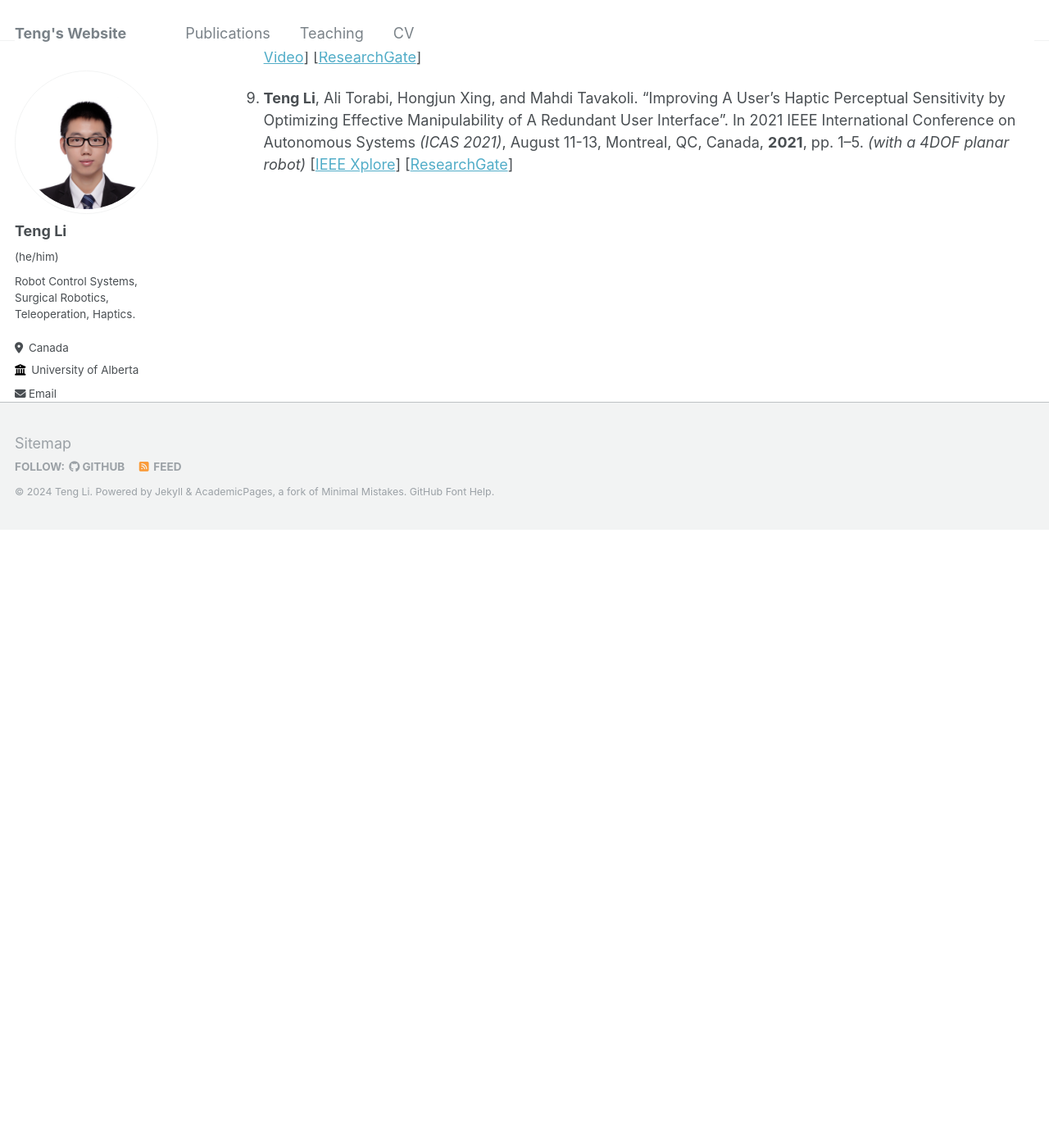
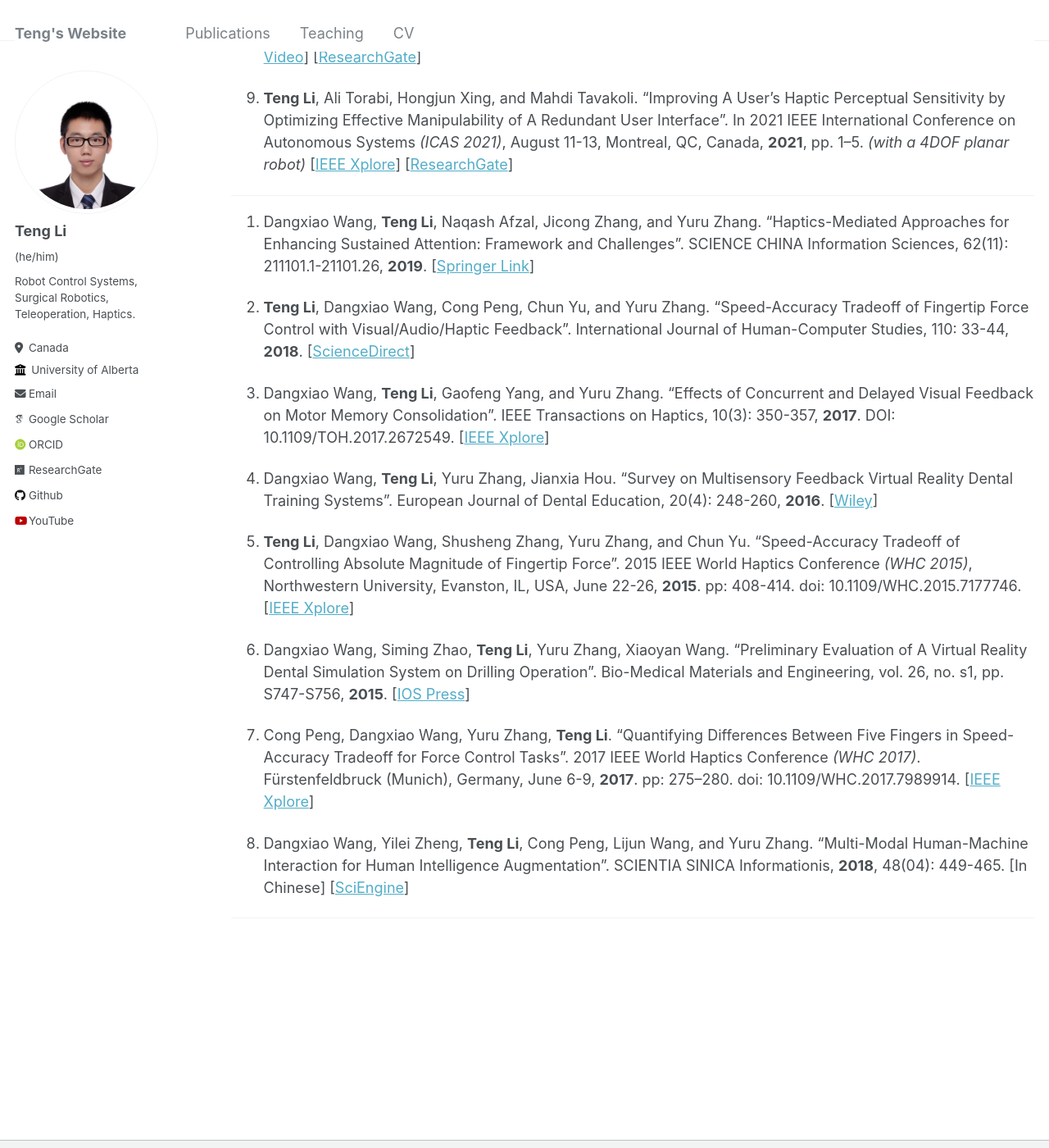
Before and after one commit to teng4/teng4.github.io, a Jekyll site: the page built from _pages/cv.md, in a window 1280 px wide and 1400 px high, scrolled down 2918 px. Shown: the whole window at 82% size. Built offline with Jekyll 4.4.1, drawn with Linux system fonts in a browser that asks for light colours; some web fonts are replaced; before the commit the page ends 3563 px from its top, so only the background shows below that.

Commit message:
Update cv.md

```diff
--- a/_pages/cv.md
+++ b/_pages/cv.md
@@ -124,6 +124,28 @@ Publications
 
 9. **Teng Li**, Ali Torabi, Hongjun Xing, and Mahdi Tavakoli. "Improving A User’s Haptic Perceptual Sensitivity by Optimizing Effective Manipulability of A Redundant User Interface". In 2021 IEEE International Conference on Autonomous Systems _(ICAS 2021)_, August 11-13, Montreal, QC, Canada, **2021**, pp. 1–5. _(with a 4DOF planar robot)_ [[IEEE Xplore](https://ieeexplore.ieee.org/abstract/document/9551140)]  [[ResearchGate](https://www.researchgate.net/publication/353957917_IMPROVING_A_USER'S_HAPTIC_PERCEPTUAL_SENSITIVITY_BY_OPTIMIZING_EFFECTIVE_MANIPULABILITY_OF_A_REDUNDANT_USER_INTERFACE)]
 
+------
+
+10. Dangxiao Wang, **Teng Li**, Naqash Afzal, Jicong Zhang, and Yuru Zhang. "Haptics-Mediated Approaches for Enhancing Sustained Attention: Framework and Challenges". SCIENCE CHINA Information Sciences, 62(11): 211101.1-21101.26, **2019**. [[Springer Link](https://doi.org/10.1007/s11432-018-9931-1)]
+
+11. **Teng Li**, Dangxiao Wang, Cong Peng, Chun Yu, and Yuru Zhang. "Speed-Accuracy Tradeoff of Fingertip Force Control with Visual/Audio/Haptic Feedback". International Journal of Human-Computer Studies, 110: 33-44, **2018**. [[ScienceDirect](https://doi.org/10.1016/j.ijhcs.2017.10.004)]
+
+12. Dangxiao Wang, **Teng Li**, Gaofeng Yang, and Yuru Zhang. "Effects of Concurrent and Delayed Visual Feedback on Motor Memory Consolidation". IEEE Transactions on Haptics, 10(3): 350-357, **2017**. DOI: 10.1109/TOH.2017.2672549. [[IEEE Xplore](https://ieeexplore.ieee.org/document/7862265)]
+
+13. Dangxiao Wang, **Teng Li**, Yuru Zhang, Jianxia Hou. "Survey on Multisensory Feedback Virtual Reality Dental Training Systems". European Journal of Dental Education, 20(4): 248-260, **2016**. [[Wiley](https://onlinelibrary.wiley.com/doi/10.1111/eje.12173)]
+
+14. **Teng Li**, Dangxiao Wang, Shusheng Zhang, Yuru Zhang, and Chun Yu. "Speed-Accuracy Tradeoff of Controlling Absolute Magnitude of Fingertip Force". 2015 IEEE World Haptics Conference _(WHC 2015)_, Northwestern University, Evanston, IL, USA, June 22-26, **2015**. pp: 408-414. doi: 10.1109/WHC.2015.7177746. [[IEEE Xplore](https://ieeexplore.ieee.org/abstract/document/7177746)]
+
+15. Dangxiao Wang, Siming Zhao, **Teng Li**, Yuru Zhang, Xiaoyan Wang. "Preliminary Evaluation of A Virtual Reality Dental Simulation System on Drilling Operation". Bio-Medical Materials and Engineering, vol. 26, no. s1, pp. S747-S756, **2015**. [[IOS Press](https://doi.org/10.3233/bme-151366)]
+
+16. Cong Peng, Dangxiao Wang, Yuru Zhang, **Teng Li**. "Quantifying Differences Between Five Fingers in Speed-Accuracy Tradeoff for Force Control Tasks". 2017 IEEE World Haptics Conference _(WHC 2017)_. Fürstenfeldbruck (Munich), Germany, June 6-9, **2017**. pp: 275–280. doi: 10.1109/WHC.2017.7989914. [[IEEE Xplore](https://ieeexplore.ieee.org/document/7989914)]
+
+17. Dangxiao Wang, Yilei Zheng, **Teng Li**, Cong Peng, Lijun Wang, and Yuru Zhang. "Multi-Modal Human-Machine Interaction for Human Intelligence Augmentation". SCIENTIA SINICA Informationis, **2018**, 48(04): 449-465.
+   [In Chinese] [[SciEngine](https://www.sciengine.com/SSI/doi/10.1360/N112017-00213)]
+
+
+------
+
 
 <!-- Publications -->
 <!-- ====== -->
```
